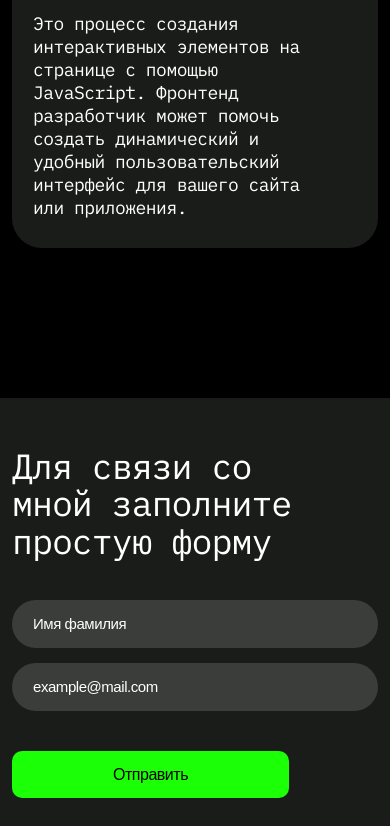
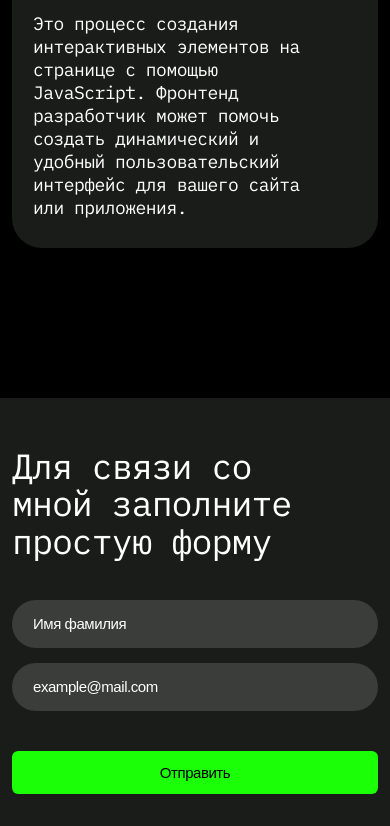
Before and after one commit to PautovMaxim/Portfolio_adaptiv, a plain HTML site: page index.html in a window 390 px wide. Shown: the part 5447-6273 px from the top of the page. Drawn offline with Linux system fonts and the light colour scheme.

Commit message:
Add files via upload

```diff
--- a/styles/feedback.css
+++ b/styles/feedback.css
@@ -137,4 +137,12 @@
         line-height: 20px;
         letter-spacing: -0.45px;
     }
+
+    .feedback__btn {
+        width: 100%;
+        border-radius: 6.221px;
+        font-size: 15px;
+        line-height: 43px;
+        letter-spacing: -0.45px;
+    }
 }
```
